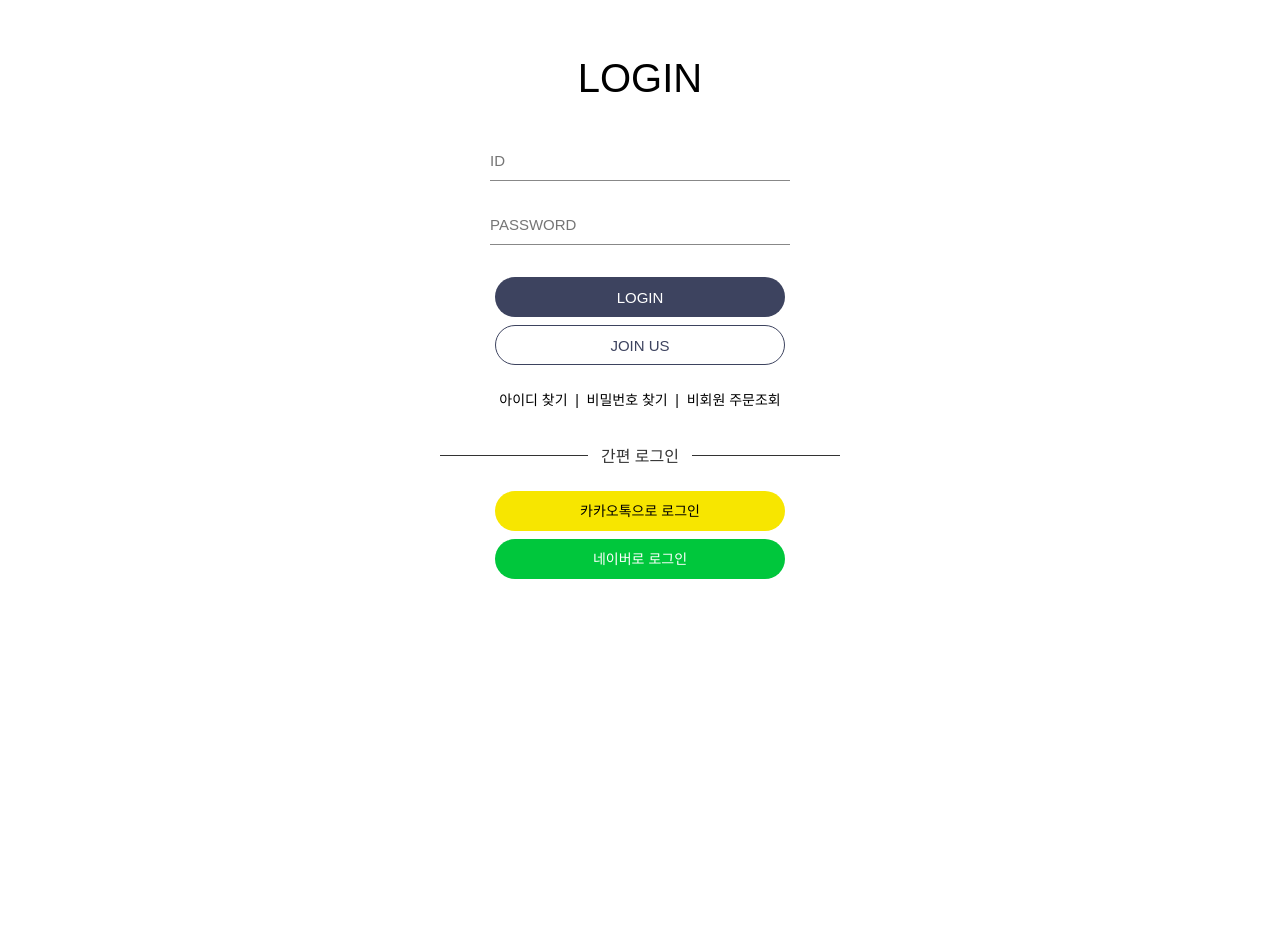
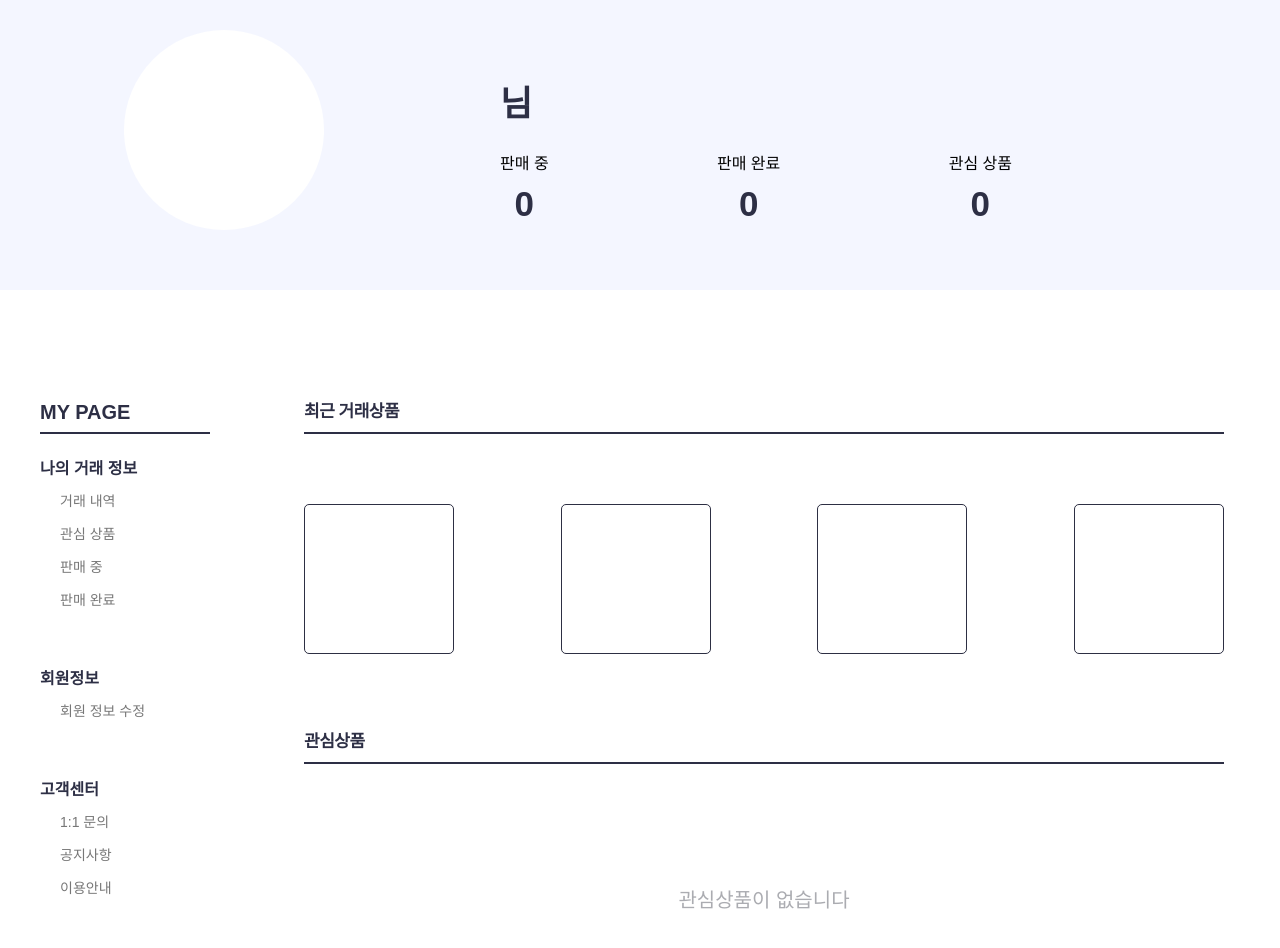
Before and after one commit to Sung-Heee/store-front, a React (Create React App) app: page /mypage in a window 1280 px wide. Shown: the part 120-1068 px from the top of the page. Before the commit the page ends 800 px from the top, so only its background shows below. Built offline with nearby package versions, Linux system fonts and the light colour scheme; no server answers; a web font is replaced by a local one.

Commit message:
Refactor:MyPage.jsx 코드 수정
Refactor:MyPage.jsx 코드 수정

```diff
--- a/src/App.js
+++ b/src/App.js
@@ -56,7 +56,7 @@ function App() {
   return (
     <div className="App">
       <Header />
-      <Routes>
+      {/* <Routes>
         <Route path="/" element={<MainPage />} />
         <Route path="/login" element={<LoginPage />} />
         <Route path="/register" element={<RegisterPage />} />
@@ -67,8 +67,8 @@ function App() {
           path="/productdetails/:itemID"
           element={<ProductDetailsPage />}
         />
-      </Routes>
-      {/* <MyPage /> */}
+      </Routes> */}
+      <MyPage />
       {/* <Footer /> */}
     </div>
   );
--- a/src/pages/MyPage.jsx
+++ b/src/pages/MyPage.jsx
@@ -38,25 +38,19 @@ export default function MyPage() {
             </div>
             <ul className="order">
               <li>
-                <li>주문내역</li>
+                <li>판매 중</li>
                 <strong>
                   <li>0</li>
                 </strong>
               </li>
               <li>
-                <li>취소</li>
+                <li>판매 완료</li>
                 <strong>
                   <li>0</li>
                 </strong>
               </li>
               <li>
-                <li>교환</li>
-                <strong>
-                  <li>0</li>
-                </strong>
-              </li>
-              <li>
-                <li>반품</li>
+                <li>관심 상품</li>
                 <strong>
                   <li>0</li>
                 </strong>
@@ -80,10 +74,10 @@ export default function MyPage() {
                   <a href="#">관심 상품</a>
                 </li>
                 <li>
-                  <a href="#">거래 중</a>
+                  <a href="#">판매 중</a>
                 </li>
                 <li>
-                  <a href="#">거래 완료</a>
+                  <a href="#">판매 완료</a>
                 </li>
               </ul>
               <ul>
@@ -117,7 +111,6 @@ export default function MyPage() {
                   <li></li>
                   <li></li>
                   <li></li>
-                  <li></li>
                 </ul>
               </div>
               <div className="content">
@@ -125,12 +118,12 @@ export default function MyPage() {
                 <p className="msg">관심상품이 없습니다</p>
               </div>
               <div className="content">
-                <div className="title">거래중</div>
-                <p className="msg">거래중인 상품이 없습니다</p>
+                <div className="title">판매 중</div>
+                <p className="msg">판매 중인 상품이 없습니다</p>
               </div>
               <div className="content">
-                <div className="title">거래 완료</div>
-                <p className="msg">거래 완료된 상품이 없습니다</p>
+                <div className="title">판매 완료</div>
+                <p className="msg">판매 완료된 상품이 없습니다</p>
               </div>
             </div>
           </div>
--- a/src/style/myPage.scss
+++ b/src/style/myPage.scss
@@ -11,8 +11,8 @@
 .all_content{
   position: relative;
   // background-color: orange;
-  width: 100%;
   height: 100%;
+  margin: 0 auto;
   strong {
     font-size: 35px;
     color: #2d2f45;
@@ -21,6 +21,8 @@
     // vertical-align: middle;
     }
   .top_box{
+    left: 100px;
+    // width: 1200px;
     height: 290px;
     background-color: #f4f6ff;
     display: flex;
@@ -58,12 +60,15 @@
   }
   .bottom_box{
     display: flex;
+    width: 1200px;
+    margin: 0 auto;
+    margin-top: 100px;
+    // background-color: orange;
     .left_box {
-      width: 30%;
+      width: 22%;
       .left_controller{
-        width: 200px;
-        background-color: white;
-        margin: 50px 170px;
+        width: 170px;
+        // background-color: white;
         text-align: left;
       }
       .my_page{
@@ -102,11 +107,9 @@
       }
     }
     .right_box{
-      width: 70%;
       .right_controller{
         text-align: left;
         width: 920px;
-        margin-top: 50px;
         .content {
           width: 100%;
           height: 300px;
@@ -123,12 +126,14 @@
           ul{
             display: flex;
             justify-content: space-between;
+            margin-top: 20px;
             li{
               position: relative;
               top: 50px;
               width: 150px;
-              height: 200px;
-              border: 1px solid black;
+              height: 150px;
+              border: 1px solid #2d2f43;
+              border-radius: 5px;
             }
           }
           .msg{
```
